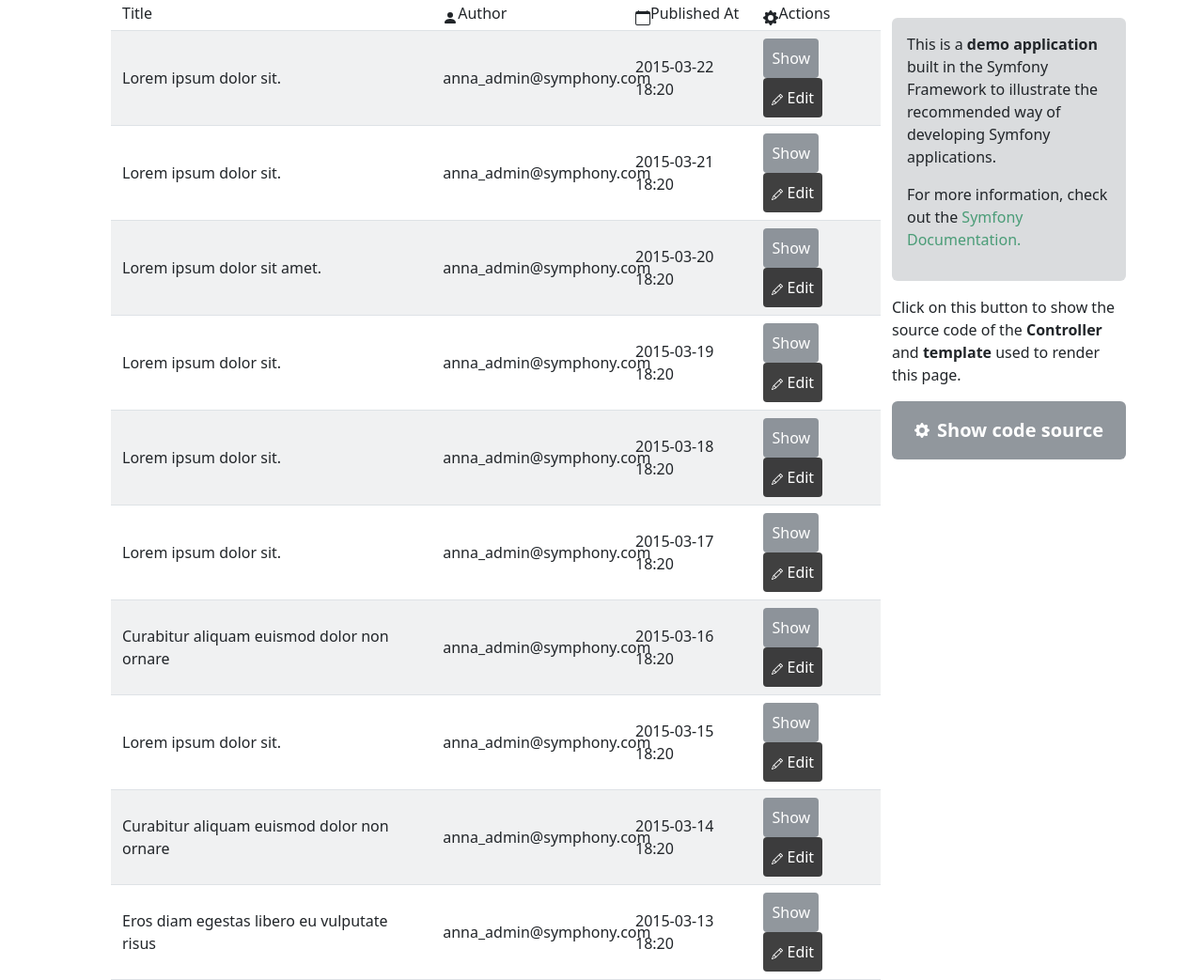
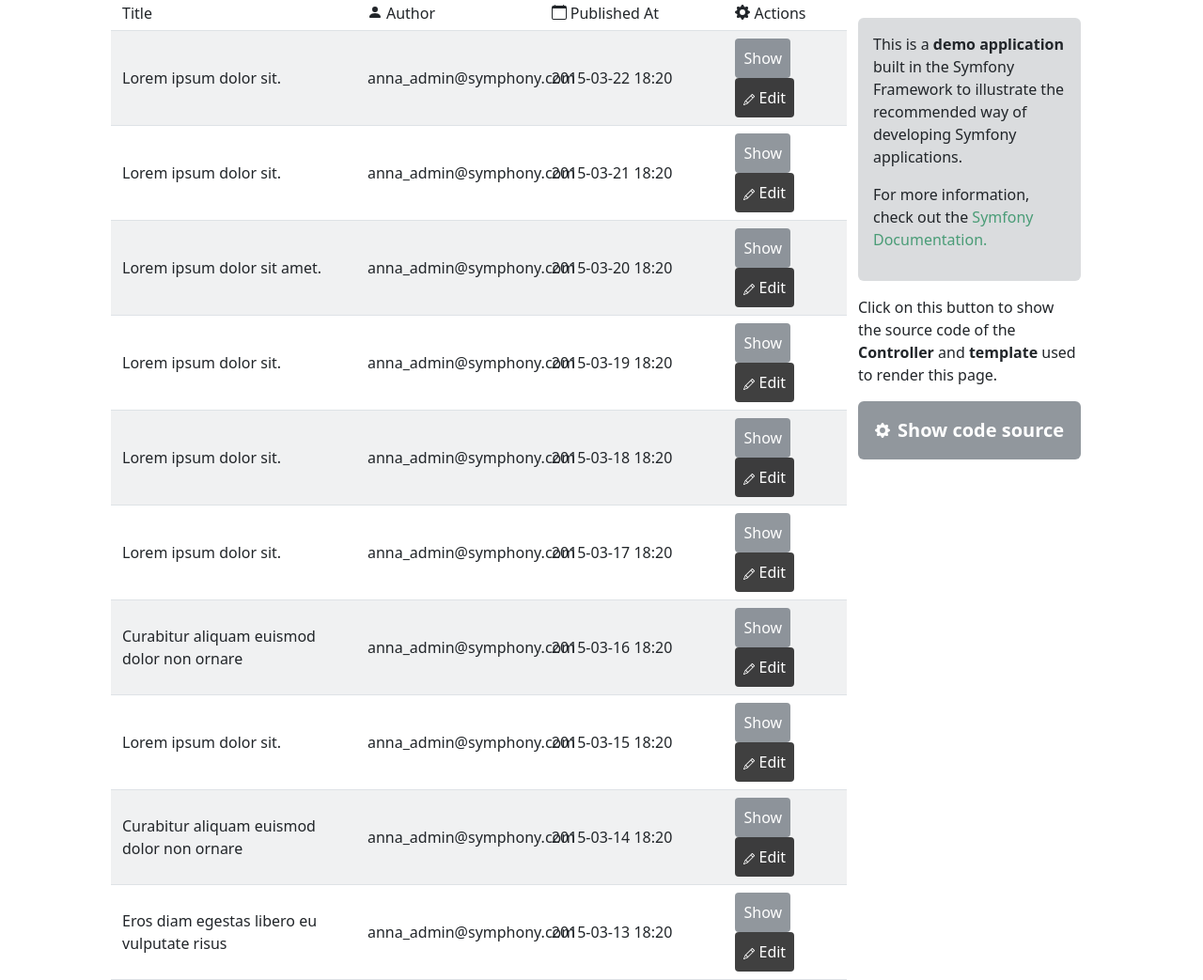
Before and after one commit to emilieChnvt/maquette4, a plain HTML site: page index.html in a window 1280 px wide. Shown: the part 171-1214 px from the top of the page at 94% size. Drawn offline with nearby package versions, Linux system fonts and the light colour scheme.

Commit message:
finished

```diff
--- a/index.html
+++ b/index.html
@@ -39,40 +39,40 @@
             </div>
         </div>
     </nav>
-    <div class="row ps-5">
+    <div class="row px-5">
         <div class="col-9 mt-5  ">
             <h1 class="mb-4">Post List</h1>
             <div class="row text-start border-bottom">
-                <div class="col-5">
+                <div class="col-4">
                     <h6>Title</h6>
                 </div>
-                <div class="col-3 d-flex align-items-center ">
-                    <svg xmlns="http://www.w3.org/2000/svg" width="16" height="16" fill="currentColor" class="bi bi-person-fill" viewBox="0 0 16 16">
+                <div class="col-3 d-flex ">
+                    <svg xmlns="http://www.w3.org/2000/svg" width="16" height="16" fill="currentColor" class="bi bi-person-fill me-1 " viewBox="0 0 16 16">
                         <path d="M3 14s-1 0-1-1 1-4 6-4 6 3 6 4-1 1-1 1zm5-6a3 3 0 1 0 0-6 3 3 0 0 0 0 6"/>
                     </svg>
                     <h6>Author</h6>
                 </div>
-                <div class="col-2 d-flex align-items-center ">
-                    <svg xmlns="http://www.w3.org/2000/svg" width="16" height="16" fill="currentColor" class="bi bi-calendar" viewBox="0 0 16 16">
+                <div class="col-3 d-flex ">
+                    <svg xmlns="http://www.w3.org/2000/svg" width="16" height="16" fill="currentColor" class="bi bi-calendar me-1" viewBox="0 0 16 16">
                         <path d="M3.5 0a.5.5 0 0 1 .5.5V1h8V.5a.5.5 0 0 1 1 0V1h1a2 2 0 0 1 2 2v11a2 2 0 0 1-2 2H2a2 2 0 0 1-2-2V3a2 2 0 0 1 2-2h1V.5a.5.5 0 0 1 .5-.5M1 4v10a1 1 0 0 0 1 1h12a1 1 0 0 0 1-1V4z"/>
                     </svg>
                     <h6>Published At</h6>
                 </div>
-                <div class="col-2 d-flex align-items-center ">
-                    <svg xmlns="http://www.w3.org/2000/svg" width="16" height="16" fill="currentColor" class="bi bi-gear-fill" viewBox="0 0 16 16">
+                <div class="col-2 d-flex  ">
+                    <svg xmlns="http://www.w3.org/2000/svg" width="16" height="16" fill="currentColor" class="bi bi-gear-fill me-1" viewBox="0 0 16 16">
                         <path d="M9.405 1.05c-.413-1.4-2.397-1.4-2.81 0l-.1.34a1.464 1.464 0 0 1-2.105.872l-.31-.17c-1.283-.698-2.686.705-1.987 1.987l.169.311c.446.82.023 1.841-.872 2.105l-.34.1c-1.4.413-1.4 2.397 0 2.81l.34.1a1.464 1.464 0 0 1 .872 2.105l-.17.31c-.698 1.283.705 2.686 1.987 1.987l.311-.169a1.464 1.464 0 0 1 2.105.872l.1.34c.413 1.4 2.397 1.4 2.81 0l.1-.34a1.464 1.464 0 0 1 2.105-.872l.31.17c1.283.698 2.686-.705 1.987-1.987l-.169-.311a1.464 1.464 0 0 1 .872-2.105l.34-.1c1.4-.413 1.4-2.397 0-2.81l-.34-.1a1.464 1.464 0 0 1-.872-2.105l.17-.31c.698-1.283-.705-2.686-1.987-1.987l-.311.169a1.464 1.464 0 0 1-2.105-.872zM8 10.93a2.929 2.929 0 1 1 0-5.86 2.929 2.929 0 0 1 0 5.858z"/>
                     </svg>
                     <h6>Actions</h6>
                 </div>
             </div>
             <div class="row border-bottom bg-secondary bg-opacity-10 py-2 text-start align-items-center">
-                <div class="col-5">
+                <div class="col-4">
                     <span>Lorem ipsum dolor sit.</span>
                 </div>
                 <div class="col-3">
                     <span class="fs-6">anna_admin@symphony.com</span>
                 </div>
-                <div class="col-2">
+                <div class="col-3">
                     <span>2015-03-22 18:20</span>
                 </div>
                 <div class="col-2">
@@ -83,13 +83,13 @@
                 </div>
             </div>
             <div class="row border-bottom  py-2 text-start align-items-center">
-                <div class="col-5">
+                <div class="col-4">
                     <span>Lorem ipsum dolor sit.</span>
                 </div>
                 <div class="col-3">
                     <span class="fs-6">anna_admin@symphony.com</span>
                 </div>
-                <div class="col-2">
+                <div class="col-3">
                     <span>2015-03-21 18:20</span>
                 </div>
                 <div class="col-2">
@@ -100,13 +100,13 @@
                 </div>
             </div>
             <div class="row border-bottom bg-secondary bg-opacity-10 py-2 text-start align-items-center">
-                    <div class="col-5">
+                    <div class="col-4">
                         <span>Lorem ipsum dolor sit amet.    </span>
                     </div>
                     <div class="col-3">
                         <span class="fs-6">anna_admin@symphony.com</span>
                     </div>
-                    <div class="col-2">
+                    <div class="col-3">
                         <span>2015-03-20 18:20</span>
                     </div>
                     <div class="col-2">
@@ -117,13 +117,13 @@
                     </div>
             </div>
             <div class="row border-bottom  py-2 text-start align-items-center">
-                    <div class="col-5">
+                    <div class="col-4">
                         <span>Lorem ipsum dolor sit.</span>
                     </div>
                     <div class="col-3">
                         <span class="fs-6">anna_admin@symphony.com</span>
                     </div>
-                    <div class="col-2">
+                    <div class="col-3">
                         <span>2015-03-19 18:20</span>
                     </div>
                     <div class="col-2">
@@ -134,13 +134,13 @@
                     </div>
             </div>
             <div class="row border-bottom bg-secondary bg-opacity-10 py-2 text-start align-items-center">
-                    <div class="col-5">
+                    <div class="col-4">
                         <span>Lorem ipsum dolor sit.</span>
                     </div>
                     <div class="col-3">
                         <span class="fs-6">anna_admin@symphony.com</span>
                     </div>
-                    <div class="col-2">
+                    <div class="col-3">
                         <span>2015-03-18 18:20</span>
                     </div>
                     <div class="col-2">
@@ -151,13 +151,13 @@
                     </div>
             </div>
             <div class="row border-bottom  py-2 text-start align-items-center">
-                    <div class="col-5">
+                    <div class="col-4">
                         <span>Lorem ipsum dolor sit.</span>
                     </div>
                     <div class="col-3">
                         <span class="fs-6">anna_admin@symphony.com</span>
                     </div>
-                    <div class="col-2">
+                    <div class="col-3">
                         <span>2015-03-17 18:20</span>
                     </div>
                     <div class="col-2">
@@ -168,13 +168,13 @@
                     </div>
             </div>
             <div class="row border-bottom  bg-secondary bg-opacity-10 py-2 text-start align-items-center">
-                    <div class="col-5">
+                    <div class="col-4">
                         <span>Curabitur aliquam euismod dolor non ornare</span>
                     </div>
                     <div class="col-3">
                         <span class="fs-6">anna_admin@symphony.com</span>
                     </div>
-                    <div class="col-2">
+                    <div class="col-3">
                         <span>2015-03-16 18:20</span>
                     </div>
                     <div class="col-2">
@@ -185,13 +185,13 @@
                     </div>
             </div>
             <div class="row border-bottom  py-2 text-start align-items-center">
-                    <div class="col-5">
+                    <div class="col-4">
                         <span>Lorem ipsum dolor sit.</span>
                     </div>
                     <div class="col-3">
                         <span class="fs-6">anna_admin@symphony.com</span>
                     </div>
-                    <div class="col-2">
+                    <div class="col-3">
                         <span>2015-03-15 18:20</span>
                     </div>
                     <div class="col-2">
@@ -202,13 +202,13 @@
                     </div>
             </div>
             <div class="row border-bottom bg-secondary bg-opacity-10 py-2 text-start align-items-center">
-                    <div class="col-5">
+                    <div class="col-4">
                         <span>Curabitur aliquam euismod dolor non ornare</span>
                     </div>
                     <div class="col-3">
                         <span class="fs-6">anna_admin@symphony.com</span>
                     </div>
-                    <div class="col-2">
+                    <div class="col-3">
                         <span>2015-03-14 18:20</span>
                     </div>
                     <div class="col-2">
@@ -219,13 +219,13 @@
                     </div>
             </div>
             <div class="row border-bottom  py-2 text-start align-items-center">
-                    <div class="col-5">
+                    <div class="col-4">
                         <span>Eros diam egestas libero eu vulputate risus</span>
                     </div>
                     <div class="col-3">
                         <span class="fs-6">anna_admin@symphony.com</span>
                     </div>
-                    <div class="col-2">
+                    <div class="col-3">
                         <span>2015-03-13 18:20</span>
                     </div>
                     <div class="col-2">
```
